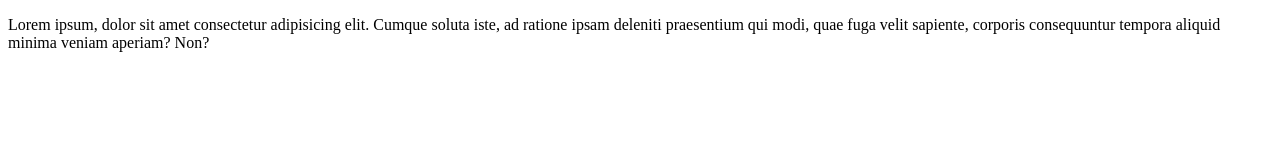
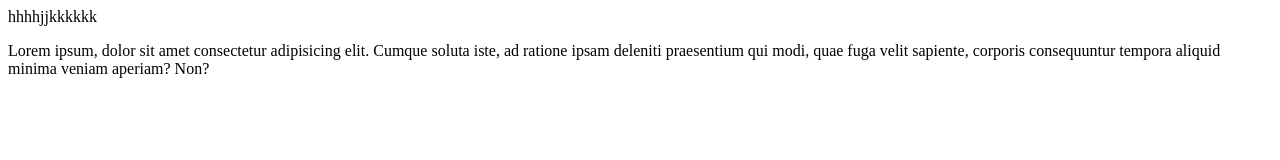
Before and after one commit to AnasStorm/Rep, a plain HTML site: page index.html in a window 1280 px wide. Drawn offline with Linux system fonts and the light colour scheme.

Commit message:
Primer commit

```diff
--- a/index.html
+++ b/index.html
@@ -7,6 +7,7 @@
 </head>
 <body>
     <div>
+        hhhhjjkkkkkk
         <p>Lorem ipsum, dolor sit amet consectetur adipisicing elit. Cumque soluta iste, ad ratione ipsam deleniti praesentium qui modi, quae fuga velit sapiente, corporis consequuntur tempora aliquid minima veniam aperiam? Non?</p>
     </div>
 </body>
```
